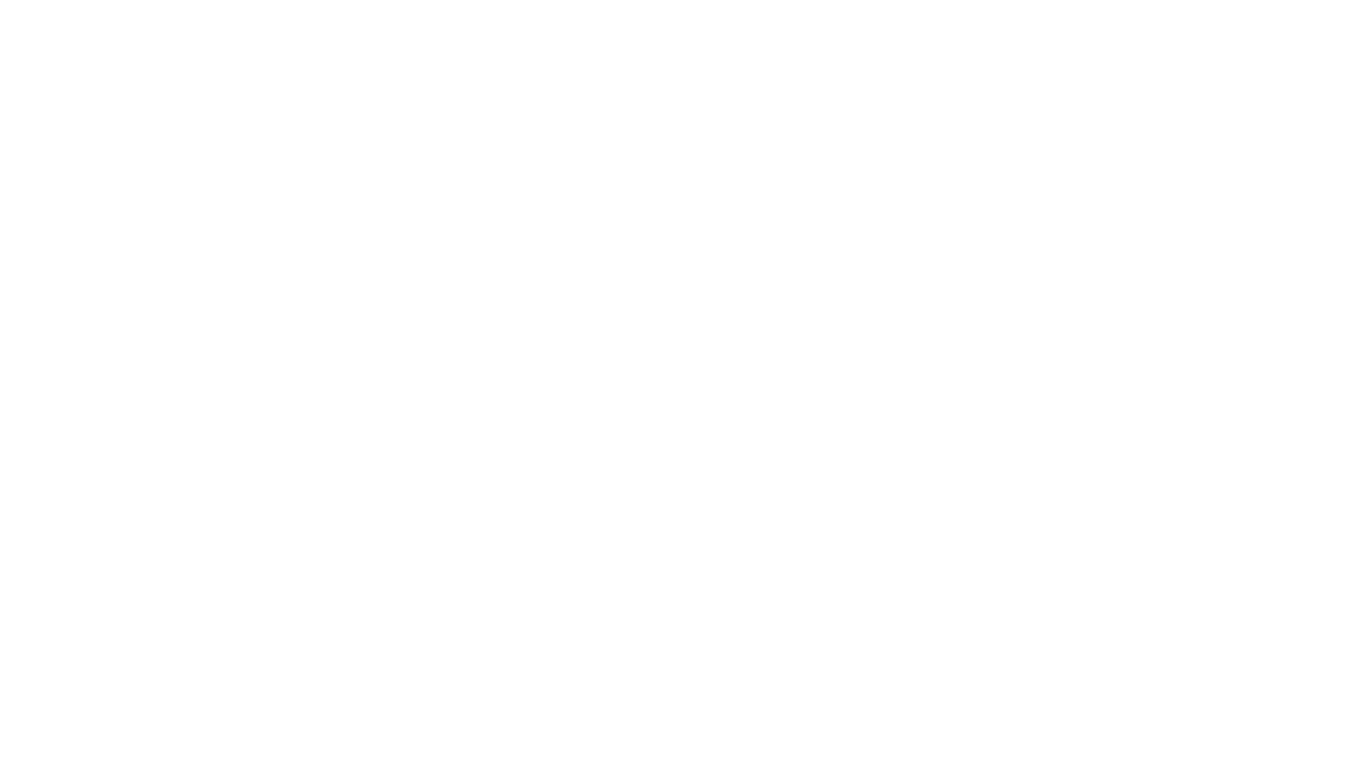
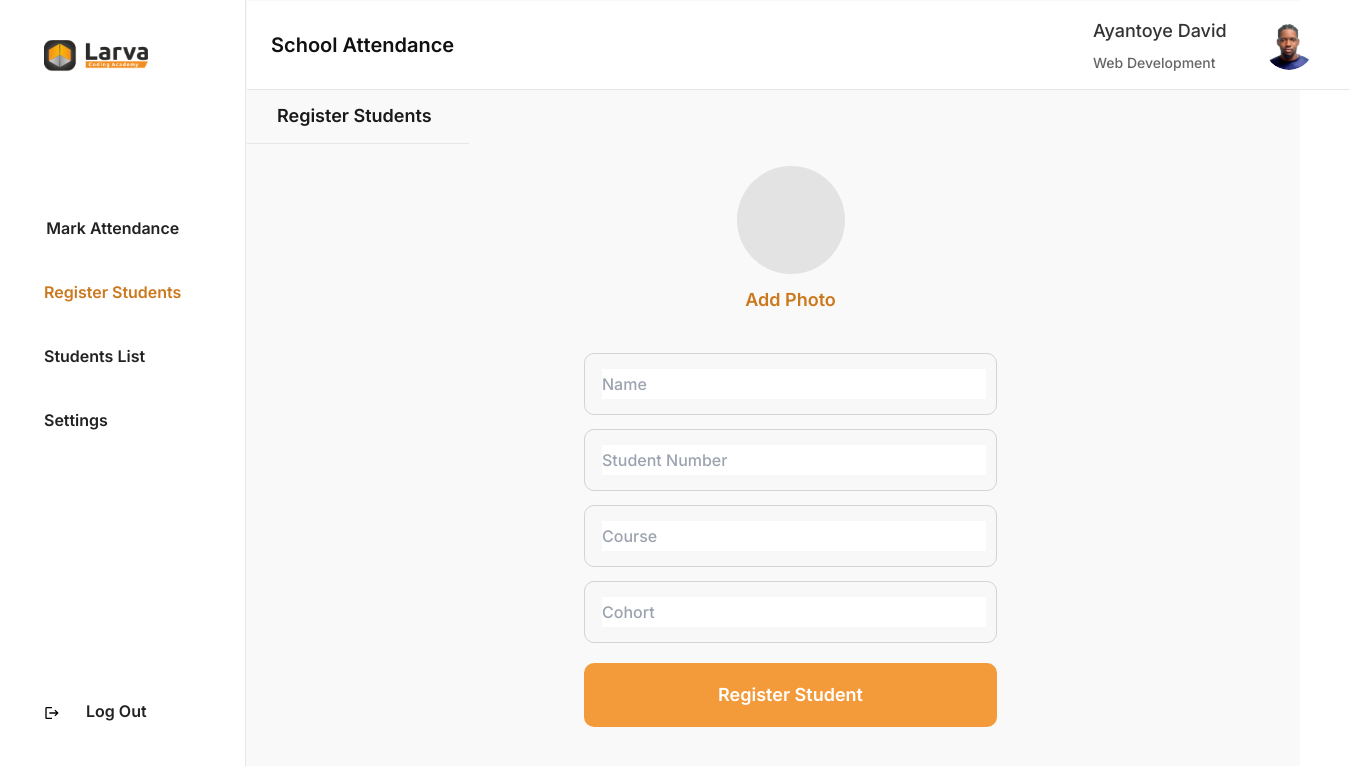
Before and after one commit to Olawale-Fakorede/Project-Larva-Client_Side, a React (Create React App) app: page /register in a window 1280 px wide. Before the commit this address had no page. Shown: the top 766 px of the page, 1350 px wide, since content can reach past the window. Built offline with nearby package versions, Linux system fonts and the light colour scheme.

Commit message:
Register component done

```diff
--- a/src/App.js
+++ b/src/App.js
@@ -3,6 +3,7 @@ import { BrowserRouter, Route, Routes } from 'react-router-dom';
 import './App.css';
 import Login from './components/Login/Login';
 import Attendance from './components/Attendance/Attendance';
+import Register from './components/Register/Register';
 
 function App() {
   return (
@@ -10,7 +11,8 @@ function App() {
       <div className="bg-white w-full h-screen">
         <Routes>
           <Route path="/" element={<Login />} />
-          <Route path="/Attendance" element={<Attendance />} />
+          <Route path="/attendance" element={<Attendance />} />
+          <Route path="/register" element={<Register />} />
         </Routes>
       </div>
     </BrowserRouter>
--- a/src/components/Attendance/Attendance.js
+++ b/src/components/Attendance/Attendance.js
@@ -1,14 +1,27 @@
 
+import { useNavigate } from 'react-router-dom';
 import { IoMdSearch } from "react-icons/io";
 import { LuListFilter } from "react-icons/lu";
 import { FaCaretDown } from "react-icons/fa";
+import { MdLogout } from "react-icons/md";
 
 const Attendance = () => {
+  const navigate = useNavigate();
 
 
+  const handleAttendance = () => {
+    // Your login logic here
+    navigate('/attendance');
+};
+
+  const handleRegister = () => {
+      // Your login logic here
+      navigate('/register');
+  };
+
   return (
-    <div>
-        <div className="w-[1400px] h-[781px] relative bg-[#faf9f9]">
+    <div className='w-full h-full'>
+        <div className="w-[375px] lg:w-[1300px] h-full lg:h-[781px] relative bg-black lg:bg-[#faf9f9]">
           {/* Head */}
   <div className="w-[1103px] pl-6 pr-9 py-4 left-[247px] top-[1px] absolute bg-white border-b border-[#e6e6e6] justify-between items-center inline-flex">
     <div className="text-[#111111] text-xl font-semibold font-['Inter']">School Attendance</div>
@@ -22,16 +35,16 @@ const Attendance = () => {
   </div>
 
       {/* ASIDE */}
-  <div className="pl-11 pr-16 pt-[37px] pb-[62.62px] left-0 top-0 absolute bg-white border-r border-[#e6e6e6] flex-col justify-start items-center inline-flex">
+  <aside className="pl-11 pr-16 pt-[37px] pb-[62.62px] left-0 top-0 absolute bg-white border-r border-[#e6e6e6] flex-col justify-start items-center inline-flex">
     <div className="self-stretch h-[681.38px] flex-col justify-start items-start gap-[287px] inline-flex">
       <div className="h-[375.38px] flex-col justify-start items-start gap-[142px] flex">
         <img className="w-[104px] h-[37.37px]" src="/Images/Logo.png" alt="Logo"/>
         <div className="self-stretch h-[196px] flex-col justify-start items-start gap-10 flex">
           <div className="self-stretch justify-center items-center gap-2.5 inline-flex">
-            <div className="text-[#222222] hover:text-[#cc781d] text-base font-semibold font-['Inter']">Mark Attendance</div>
+            <div className="text-[#222222] hover:text-[#cc781d] text-base font-semibold font-['Inter']" onClick={handleAttendance}>Mark Attendance</div>
           </div>
           <div className="self-stretch justify-center items-center gap-2.5 inline-flex">
-            <div className="text-[#222222] hover:text-[#cc781d] text-base font-semibold font-['Inter']">Register Students</div>
+            <div className="text-[#222222] hover:text-[#cc781d] text-base font-semibold font-['Inter']" onClick={handleRegister}>Register Students</div>
           </div>
           <div className="justify-center items-center gap-2.5 inline-flex">
             <div className="text-[#222222] hover:text-[#cc781d] text-base font-semibold font-['Inter']">Student List</div>
@@ -43,11 +56,14 @@ const Attendance = () => {
       </div>
       <div className="justify-start items-center gap-4 inline-flex">
         <div className="justify-center items-center gap-2.5 flex">
-          <div className="text-[#222222] text-base font-semibold font-['Inter']">Log Out</div>
+          <div className="text-[#222222] text-base font-semibold font-['Inter'] inline-flex">
+            <MdLogout className="mr-4 mt-1" />
+            Log Out
+          </div>
         </div>
       </div>
     </div>
-  </div>
+  </aside>
 
       {/* Serch and Date aspect line */}
   <div className="w-[1103px] h-[215px] pl-[30px] pr-[37px] py-5 left-[247px] top-[82px] absolute border-b border-[#e6e6e6] flex-col justify-start items-start gap-[29px] inline-flex">
@@ -69,10 +85,12 @@ const Attendance = () => {
             <p className="w-[109px] text-[#2c2c2c] text-base font-semibold font-['Inter']">Date Selector</p>
             <FaCaretDown className="text-2xl text-[#cc781d] font-bold"/>
           </div>
+
           <div className="px-3.5 py-[18px] bg-white rounded shadow justify-center items-center gap-16 flex">
             <p className="text-[#2c2c2c] text-base font-semibold font-['Inter']">Select Course</p>
             <FaCaretDown className="text-2xl text-[#cc781d] font-bold"/>
           </div>
+
           <div className="px-3.5 py-[18px] bg-white rounded shadow justify-center items-center gap-16 flex">
             <p className="text-[#2c2c2c] text-base font-semibold font-['Inter']">Select Cohort</p>
             <FaCaretDown className="text-2xl text-[#cc781d] font-bold"/>
@@ -85,6 +103,8 @@ const Attendance = () => {
       {/* </div> */}
     </div>
   </div>
+
+
 
       {/* Hero aspect with pics */}
   {/* <div className="h-[398.70px] left-[271px] top-[340px] absolute flex-col justify-start items-start gap-[42px] inline-flex">
--- /dev/null
+++ b/src/components/Register/Register.js
@@ -0,0 +1,109 @@
+
+import { useNavigate } from 'react-router-dom';
+import { MdLogout } from "react-icons/md";
+
+const Register = () => {
+
+    const navigate = useNavigate();
+
+
+  const handleAttendance = () => {
+    // Your login logic here
+    navigate('/attendance');
+};
+
+  const handleRegister = () => {
+      // Your login logic here
+      navigate('/register');
+  };
+  return (
+    <div>
+        <div className="w-[1300px] h-[781px] relative bg-[#faf9f9]">
+            <div className="w-[1103px] pl-6 pr-9 py-4 left-[247px] top-[1px] absolute bg-white border-b border-[#e6e6e6] justify-between items-center inline-flex">
+                <div className="text-[#111111] text-xl font-semibold font-['Inter']">School Attendance</div>
+                <div className="justify-start items-center gap-[31px] flex">
+                    <div className="w-[140px] flex-col justify-start items-start gap-2 inline-flex">
+                        <div className="self-stretch text-[#333333] text-lg font-medium font-['Inter']">Ayantoye David</div>
+                        <div className="self-stretch text-[#666666] text-sm font-medium font-['Inter']">Web Development</div>
+                    </div>
+                    <img className="w-[50px] h-[50px] rounded-full" src="Images/passPortOne.svg" alt='Passport' />
+                </div>
+            </div>
+
+    <aside className="pl-11 pr-16 pt-[37px] pb-[62.62px] left-0 top-0 absolute bg-white border-r border-[#e6e6e6] flex-col justify-start items-center inline-flex">
+        <div className="self-stretch h-[681.38px] flex-col justify-start items-start gap-[287px] inline-flex">
+            <div className="self-stretch h-[375.38px] flex-col justify-start items-start gap-[142px] flex">
+                <img className="w-[104px] h-[37.37px]" src="Images/Logo.png" alt='Logo' />
+                <div className="self-stretch h-[196px] flex-col justify-start items-start gap-10 flex">
+                    <div className="self-stretch justify-center items-center gap-2.5 inline-flex">
+                        <div className="text-[#222222] text-base font-semibold font-['Inter']" onClick={handleAttendance}>Mark Attendance</div>
+                    </div>
+                    <div className="self-stretch justify-center items-center gap-2.5 inline-flex">
+                        <div className="text-[#cc781d] text-base font-semibold font-['Inter']" onClick={handleRegister}>Register Students</div>
+                    </div>
+                    <div className="justify-center items-center gap-2.5 inline-flex">
+                        <div className="text-[#222222] text-base font-semibold font-['Inter']">Students List</div>
+                    </div>
+                    <div className="justify-center items-center gap-2.5 inline-flex">
+                        <div className="text-[#222222] text-base font-semibold font-['Inter']">Settings</div>
+                    </div>
+                </div>
+            </div>
+            <div className="justify-start items-center gap-4 inline-flex">
+                <div className="justify-center items-center gap-2.5 flex">
+                    <MdLogout className="mr-4 mt-1" />
+                    <div className="text-[#222222] text-base font-semibold font-['Inter']">Log Out</div>
+                </div>
+            </div>
+        </div>
+    </aside>
+
+    <div className="h-[62px] pl-[30px] pr-[37px] py-5 left-[247px] top-[82px] absolute border-b border-[#e6e6e6] flex-col justify-start items-start gap-[29px] inline-flex">
+        <div className="self-stretch h-[22px] flex-col justify-start items-center gap-[18px] flex">
+            <p className="self-stretch text-center text-[#1a1a1a] text-lg font-semibold font-['Inter']">Register Students</p>
+        </div>
+    </div>
+
+    <div className="h-[555px] left-[584px] top-[166px] absolute flex-col justify-start items-center gap-12 inline-flex">
+        <div className="self-stretch h-[449px] flex-col justify-start items-center gap-[39px] flex">
+            <div className="h-[148px] flex-col justify-start items-center gap-[18px] flex">
+                <div className="w-[108px] h-[108px] relative">
+                    <div className="w-[108px] h-[108px] left-0 top-0 absolute bg-[#e3e3e3] rounded-full" />
+                    <div className="w-[35px] h-[39.38px] left-[37px] top-[34px] absolute">
+                    </div>
+                </div>
+                <div className="self-stretch text-center text-[#cc781d] text-lg font-semibold font-['Inter']">Add Photo</div>
+            </div>
+            <div className="h-[262px] flex-col justify-start items-start gap-3.5 flex">
+                <div className="self-stretch pl-[17px] pr-2.5 py-[15px] bg-[#f8f8f8] rounded-[10px] border border-[#d3d3d3] justify-start items-center gap-3 inline-flex">
+                    <input className="h-7 w-96 text-[#afafaf] text-base font-medium font-['Inter'] py-[15px] focus:border-t-slate-500"
+                    placeholder='Name'
+                    />
+                </div>
+                <div className="self-stretch pl-[17px] pr-2.5 py-[15px] bg-[#f8f8f8] rounded-[10px] border border-[#d3d3d3] justify-start items-center gap-3 inline-flex">
+                <input className="h-7 w-96 text-[#afafaf] text-base font-medium font-['Inter'] py-[15px] focus:border-t-slate-500"
+                    placeholder='Student Number'
+                    />
+                </div>
+                <div className="self-stretch pl-[17px] pr-2.5 py-[15px] bg-[#f8f8f8] rounded-[10px] border border-[#d3d3d3] justify-start items-center gap-3 inline-flex">
+                <input className="h-7 w-96 text-[#afafaf] text-base font-medium font-['Inter'] py-[15px] focus:border-t-slate-500"
+                    placeholder='Course'
+                    />
+                </div>
+                <div className="self-stretch pl-[17px] pr-2.5 py-[15px] bg-[#f8f8f8] rounded-[10px] border border-[#d3d3d3] justify-start items-center gap-3 inline-flex">
+                <input className="h-7 w-96 text-[#afafaf] text-base font-medium font-['Inter'] py-[15px] focus:border-t-slate-500"
+                    placeholder='Cohort'
+                    />
+                </div>
+            </div>
+        </div>
+        <div className="self-stretch px-2.5 py-[18px] bg-[#f39b3b] rounded-[10px] justify-center items-center gap-2.5 inline-flex">
+            <div className="text-white text-lg font-semibold font-['Inter']">Register Student</div>
+        </div>
+    </div>
+</div>
+    </div>
+  )
+}
+
+export default Register
```
